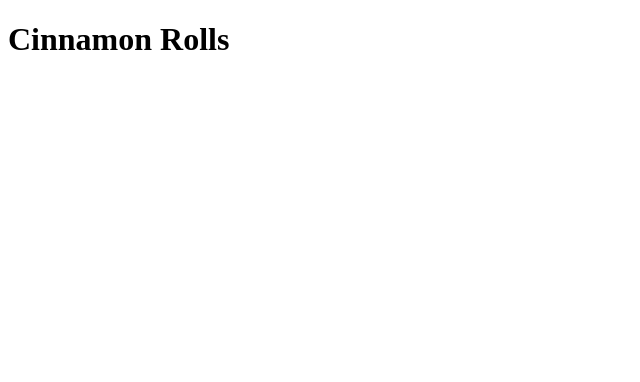
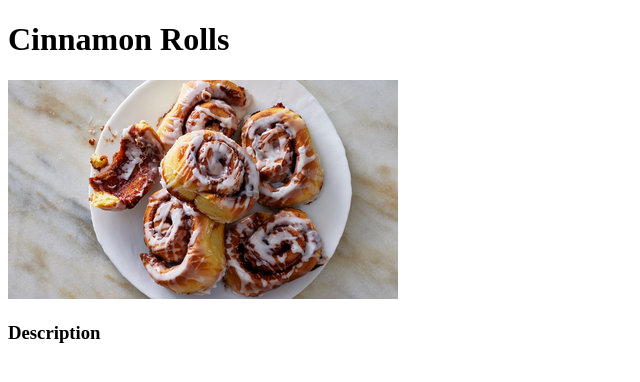
Before and after one commit to MediocreShrimp/odin-recipes, a plain HTML site: page recipes/cinnamon-roll.html in a window 1280 px wide. Shown: the whole page, without its empty margins (0-640 px from the left). Drawn offline with Linux system fonts and the light colour scheme.

Commit message:
update cinnamon roll page

```diff
--- a/recipes/cinnamon-roll.html
+++ b/recipes/cinnamon-roll.html
@@ -6,5 +6,8 @@
     </head>
     <body>
         <h1>Cinnamon Rolls</h1>
+        <img src="../img/cinnamon-roll.jpg" alt="an image of some cinnamon rolls on a plate">
+        <h3>Description</h3>
+        <p></p>
     </body>
 </html>
```
